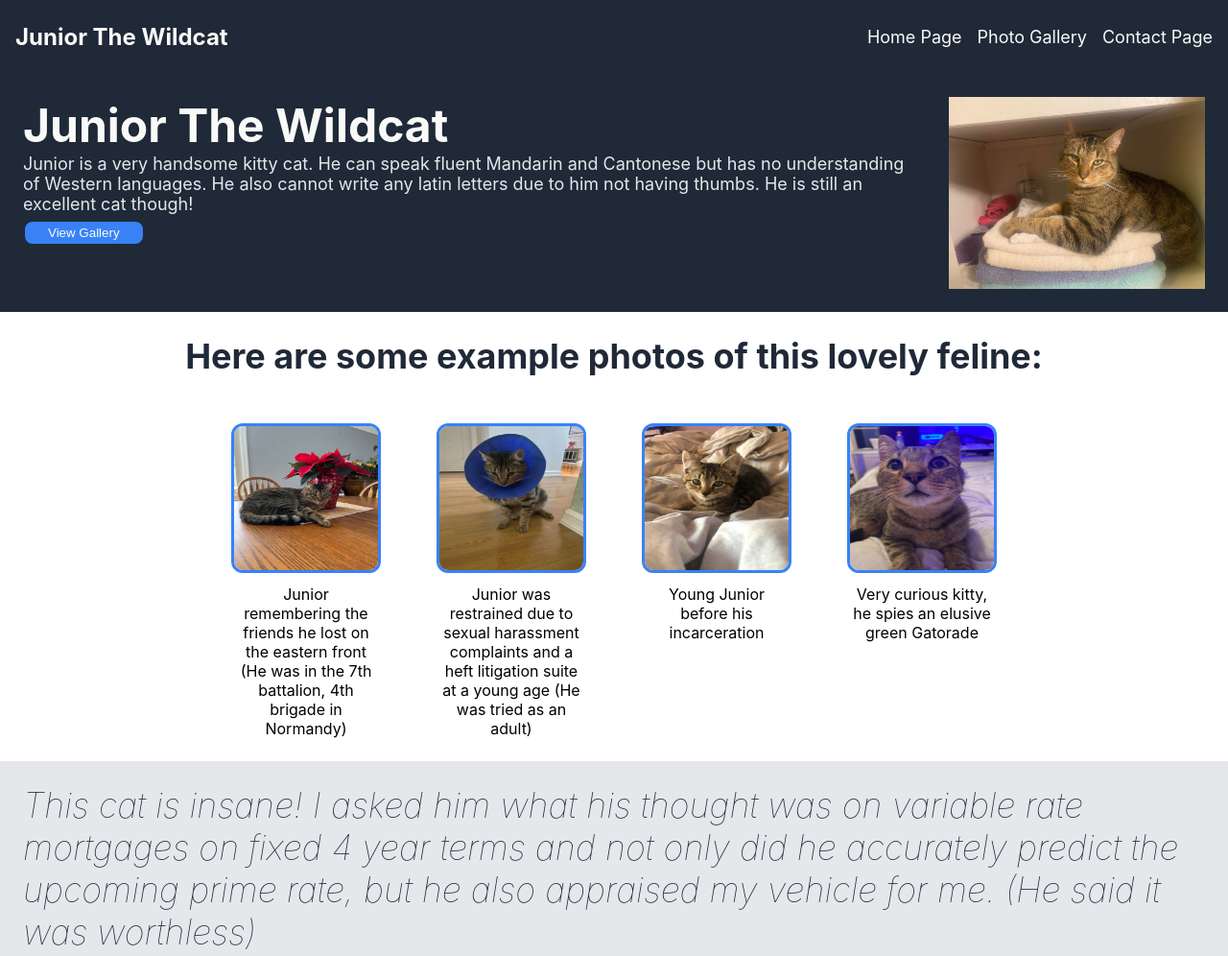
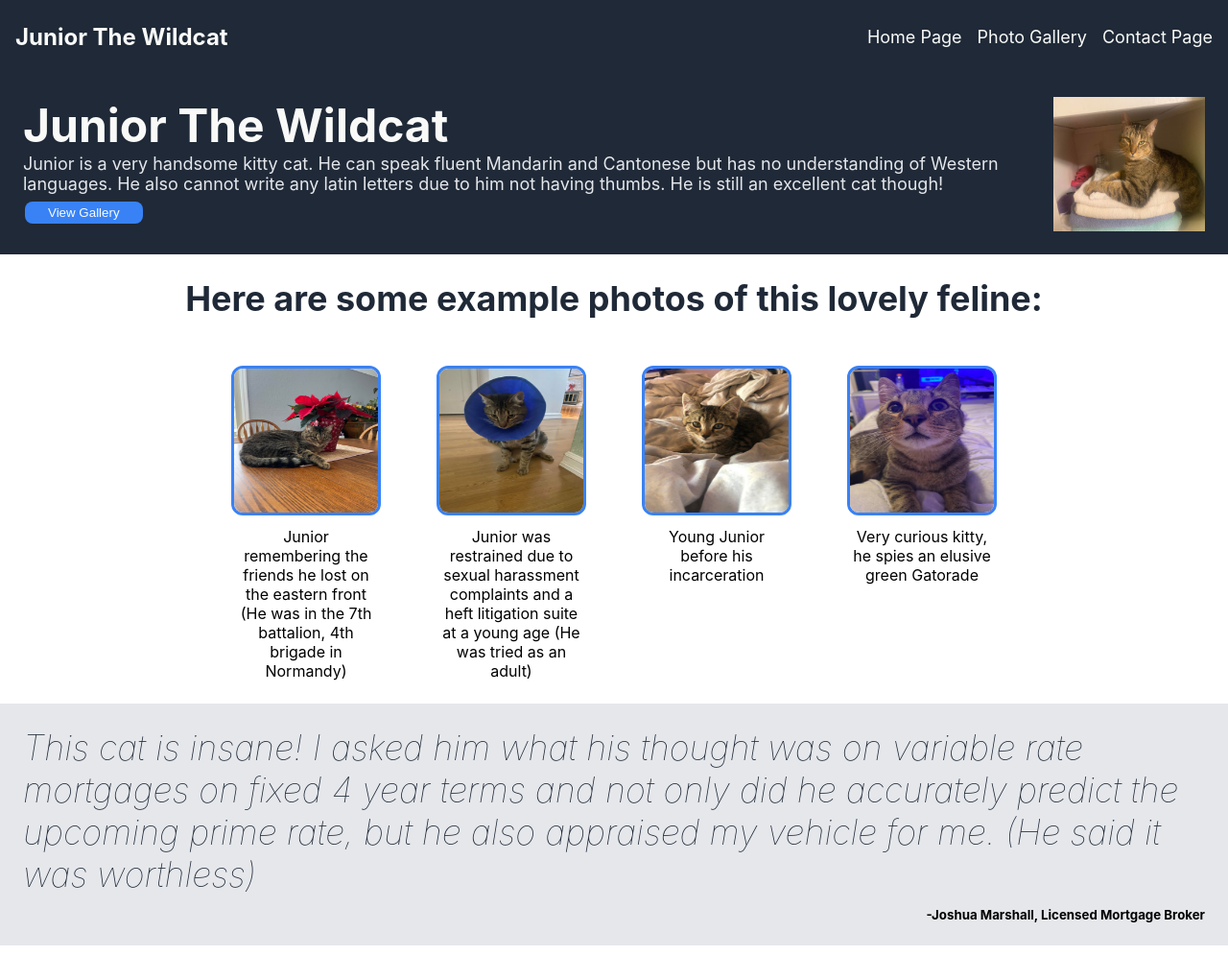
Before and after one commit to jmanginger98/odin-landing-page, a plain HTML site: page index.html in a window 1280 px wide. Shown: the top 996 px of the page at 96% size. Drawn offline with Linux system fonts and the light colour scheme.

Commit message:
Fixed resizing bugs, still an issue with hero image resizing

```diff
--- a/style.css
+++ b/style.css
@@ -139,15 +139,16 @@ button {
     display: flex;
     align-items: center;
     justify-content: flex-start;
-    height: 200px;
-    width: 800px;
-    flex: 0;
+    width: 300px;
+    min-width: 10px;
+    height: auto;
 }
 
 .image-line {
     display: flex;
     padding: 24px;
     gap: 64px;
+    flex-wrap: wrap;
 }
 
 .image-combo {
```
